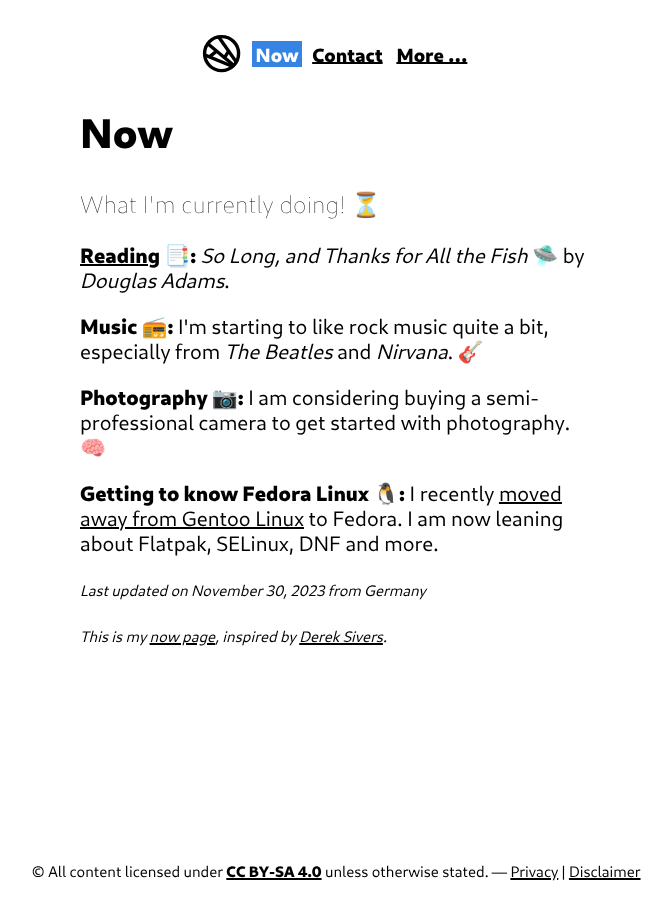
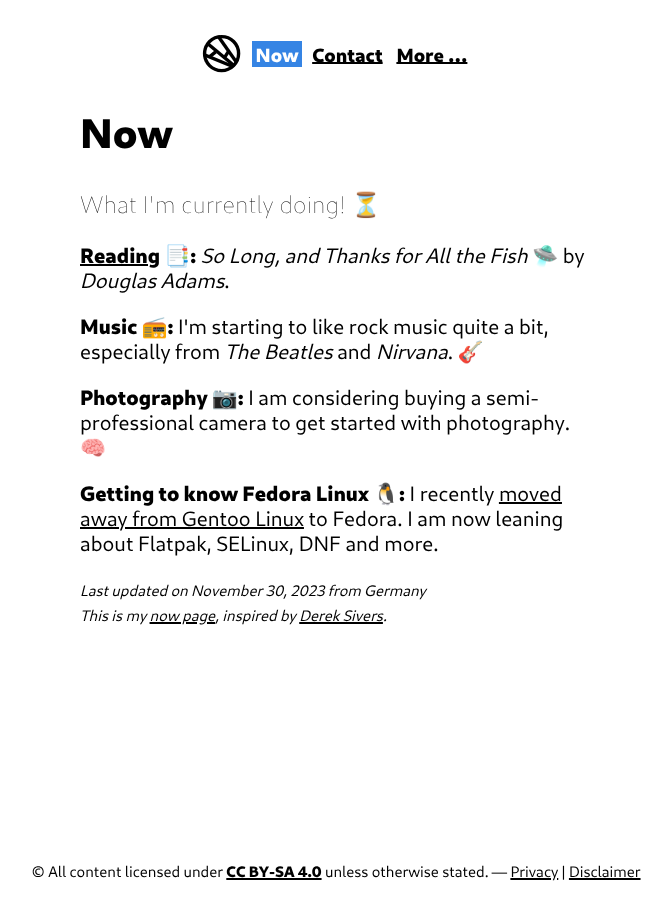
Before and after one commit to konstantintutsch/website, a Jekyll site: the page built from now/index.html, in a window 1280 px wide. Shown: the whole page, without its empty margins (304-976 px from the left). Built offline with Jekyll 4.4.1, drawn with Linux system fonts in a browser that asks for light colours.

```diff
--- a/_includes/head.html
+++ b/_includes/head.html
@@ -3,6 +3,9 @@
 {% else %}
     {% assign image = "banner.webp" %}
 {% endif %}
+
+<meta name="generator" content="Jekyll">
+
 <meta charset="utf-8">
 <meta name="viewport" content="width=device-width, initial-scale=1, maximum-scale=5, minimum-scale=1, user-scalable=yes, minimal-ui">
 
--- a/now/index.html
+++ b/now/index.html
@@ -18,5 +18,5 @@ location: Germany
 </article>
 
 <small><i>Last updated on {{ page.now | date: "%B %-d, %Y" }} from {{ page.location }}</i></small>
-<p></p>
+<br>
 <small><i>This is my <a href="https://nownownow.com/about">now page</a>, inspired by <a href="https://sive.rs/">Derek Sivers</a>.</i></small>
```
Also changed, not shown: _posts/2023-09-14-one-webserver-multiple-domains.md (+10 -20 lines), _posts/2023-10-05-selfhost-a-fediverse-gotosocial-instance.md (+13 -26 lines), _posts/2023-10-28-ntfy-is-way-too-fun.md (+9 -18 lines), _posts/2023-12-02-clean-html-builds-from-jekyll.md (+7 -14 lines), 1 other file.
